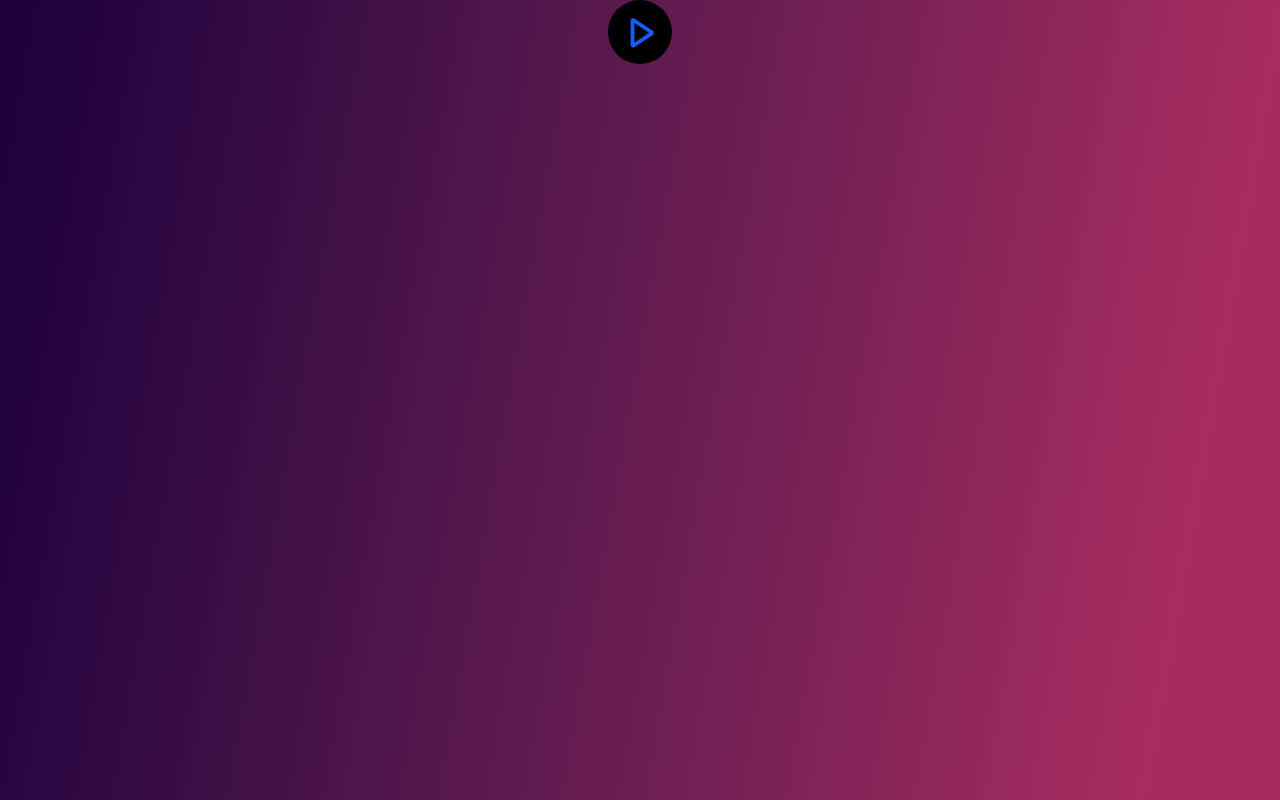
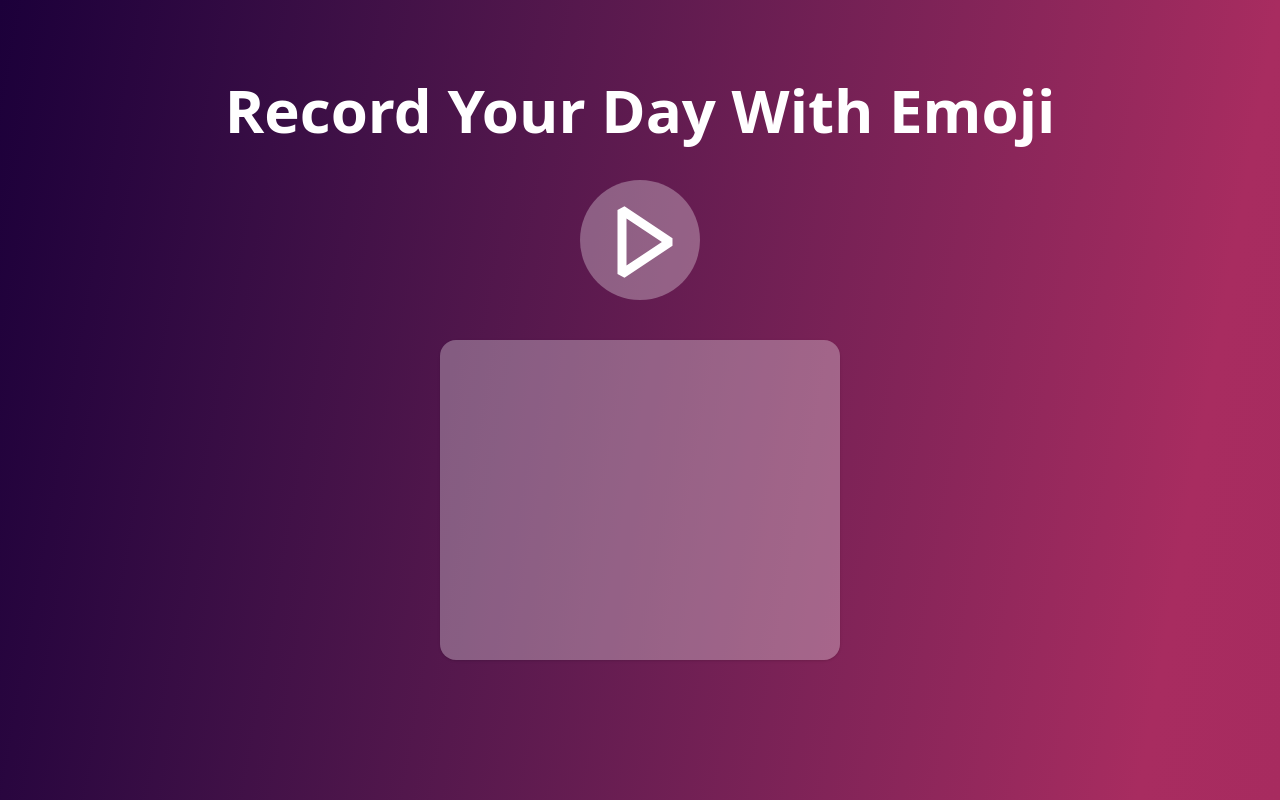
Before and after one commit to jyooDev/react_playground, a React (Vite) app in the folder stt-app/frontend/: page / in a window 1280 px wide. Built offline with nearby package versions, Linux system fonts and the light colour scheme.

Commit message:
feat: added TranscriptBox Component

```diff
--- a/stt-app/frontend/src/App.jsx
+++ b/stt-app/frontend/src/App.jsx
@@ -5,11 +5,10 @@ import Recorder from "./Recorder"
 function App() {
 
   return (
-    <>
-    <div className="min-h-screen bg-linear-100 from-primary-purple from-0% via-primary-middlepink via-90% to-primary-darkpink">
+    <div className="min-h-screen w-full pt-20 bg-linear-100 from-primary-purple from-0% via-primary-middlepink via-90% to-primary-darkpink">
+      <h1 className="flex justify-center mb-10 w-full text-6xl text-white font-bold">Record Your Day With Emoji</h1>
       <Recorder/>
     </div>
-    </>
   )
 }
 
--- a/stt-app/frontend/src/Recorder.jsx
+++ b/stt-app/frontend/src/Recorder.jsx
@@ -1,58 +1,55 @@
 import React, { useRef, useState } from "react";
 import axios from "axios";
 import { VscDebugStart, VscDebugPause, VscDebugStop } from "react-icons/vsc";
+import { TranscriptBox } from "./TranscriptBox.jsx";
 
 export default function Recorder() {
   const [listening, setListening] = useState(false);
   const [transcript, setTranscript] = useState("");
-
+  const [recordURL, setRecordURL] = useState("");
+  const [translationLoading, setTranslationLoading] = useState(false);
   const recorderRef = useRef(null);
   const streamRef = useRef(null);
   const chunksRef = useRef([]);
-  const lastServerTextRef = useRef("");
 
   async function start() {
     if (listening) return;
-
+    setRecordURL('');
     try {
-      const stream = await navigator.mediaDevices.getUserMedia({ audio: true });
-      streamRef.current = stream;
-
-      const preferred = "audio/webm;codecs=opus";
-      const mimeType = MediaRecorder.isTypeSupported(preferred)
-        ? preferred
-        : (MediaRecorder.isTypeSupported("audio/webm") ? "audio/webm" : "");
-
-      const mr = new MediaRecorder(stream, mimeType ? { mimeType } : undefined);
-      recorderRef.current = mr;
+      streamRef.current = await navigator.mediaDevices.getUserMedia({ audio: true });
+      const mimeType = "audio/webm";
+      const options = {
+        audioBitsPerSecond: 128000,
+        mimeType: "audio/webm;codecs=opus",
+      };
+      recorderRef.current = new MediaRecorder(streamRef.current, options);
       chunksRef.current = [];
-      lastServerTextRef.current = "";
       setTranscript("");
       setListening(true);
 
-      mr.ondataavailable = async (e) => {
-        if (!e.data || e.data.size === 0) return;
+      recorderRef.current.start();
+
+      recorderRef.current.ondataavailable = async (e) => {
+        console.log("DATA AVAILABLE CALLED");
         chunksRef.current.push(e.data);
+        console.log("DATA IS AVAILABLE");
       };
 
-      mr.onstop = async () => {
+      recorderRef.current.onstop = async (e) => {
+        console.log("DATA ON STOP IS CALLED");
+        console.log(chunksRef.current);
         const fullBlob = new Blob(chunksRef.current, { type: "audio/webm" });
-
+        const audioURL = URL.createObjectURL(fullBlob);
         const form = new FormData();
         form.append("file", fullBlob, "sofar.webm");
         try {
           const res = await axios.post("http://localhost:3001/api/transcribe", form);
-
-          const serverAllText = (res.data?.transcript ?? "").trim();
           setTranscript(res.data.transcript);
-
-          console.log(transcript);
+          setRecordURL(audioURL);
         } catch (error) {
           console.error("Upload failed:", error?.response?.data || error);
         }
       };
-      mr.start();
-      console.log("STARTED");
     } catch (err) {
       console.error("Mic/MediaRecorder error:", err);
     }
@@ -73,12 +70,15 @@ export default function Recorder() {
   }
 
   return (
-    <div className="flex flex-col items-center w-full max-w-screen h-full">
-      <div>
-        <button onClick={start} className={listening ? 'hidden' : 'visible'}><VscDebugStart className="w-16 h-16 text-blue-600 bg-black p-3 rounded-full"/></button>
-        <button onClick={stop} className={listening ? 'visible' : 'hidden'}><VscDebugStop className="w-16 h-16 text-blue-600 bg-black p-3 rounded-full"/></button>
+    <div className="flex items-center w-full max-w-screen h-full">
+      <div className="flex flex-col justify-center items-center w-full gap-5">
+        <button onClick={start} className={listening ? 'hidden' : 'visible'}><VscDebugStart className="hover:bg-white/50 transition ease-in-out w-30 h-30 text-white bg-white/30 p-3 rounded-full"/></button>
+        <button onClick={stop} className={listening ? 'visible' : 'hidden'}><VscDebugStop className="hover:bg-white/50 w-30 h-30 text-white bg-white/30 p-3 rounded-full"/></button>
         <div>
-          <pre style={{ whiteSpace: "pre-wrap" }}>{transcript}</pre>
+          {recordURL && <audio controls src={recordURL}/>}
+        </div>
+        <div>
+          <TranscriptBox transcript={transcript}/>
         </div>
       </div>
     </div>
--- /dev/null
+++ b/stt-app/frontend/src/TranscriptBox.jsx
@@ -0,0 +1,12 @@
+
+export const TranscriptBox = (props) => {
+    return (
+        <>
+            <div className="flex justify-center m-auto bg-white/30 w-[50vh] max-w-2xl h-[40vh] shadow p-5 rounded-2xl">
+                <div className='scrollbar-thin scrollbar-webkit overflow-y-auto' style={{ whiteSpace: "pre-wrap" }}>
+                    {props.transcript}
+                </div>
+            </div>
+        </>
+    )
+}
--- a/stt-app/frontend/src/index.css
+++ b/stt-app/frontend/src/index.css
@@ -5,3 +5,37 @@
     --color-primary-middlepink:  #a82c60;
     --color-primary-darkpink:  #a72b5f;
 }
+
+@layer utilities {
+  /* Firefox */
+  .scrollbar-thin {
+    scrollbar-width: thin;
+    scrollbar-color: rgb(31 41 55) transparent; /* thumb track */
+  }
+
+  /* WebKit */
+  .scrollbar-webkit::-webkit-scrollbar {
+    width: 8px;
+    background: transparent;
+  }
+  .scrollbar-webkit::-webkit-scrollbar-track {
+    background: transparent; /* 하얀 배경 제거 */
+  }
+  .scrollbar-webkit::-webkit-scrollbar-thumb {
+    background-color: rgb(31 41 55);
+    border-radius: 20px;
+    border: 2px solid transparent; /* 흰 테두리 제거 */
+    background-clip: content-box;
+  }
+  .scrollbar-webkit::-webkit-scrollbar-thumb:hover {
+    background-color: rgb(55 65 81);
+  }
+  .scrollbar-webkit::-webkit-scrollbar-corner {
+    background: transparent;
+  }
+
+  /* 선택: 스크롤바 여백 고정 */
+  .scrollbar-gutter-stable {
+    scrollbar-gutter: stable both-edges;
+  }
+}
--- a/stt-app/frontend/vite.config.js
+++ b/stt-app/frontend/vite.config.js
@@ -4,7 +4,8 @@ import tailwindcss from '@tailwindcss/vite'
 
 // https://vite.dev/config/
 export default defineConfig({
-  plugins: [react(),
+  plugins: [
+    react(),
     tailwindcss(),
   ],
   server: {
```
Also changed, not shown: stt-app/frontend/src/App.css (deleted, +0 -9 lines), 1 other file (tests, documents, lock files or other folders).
